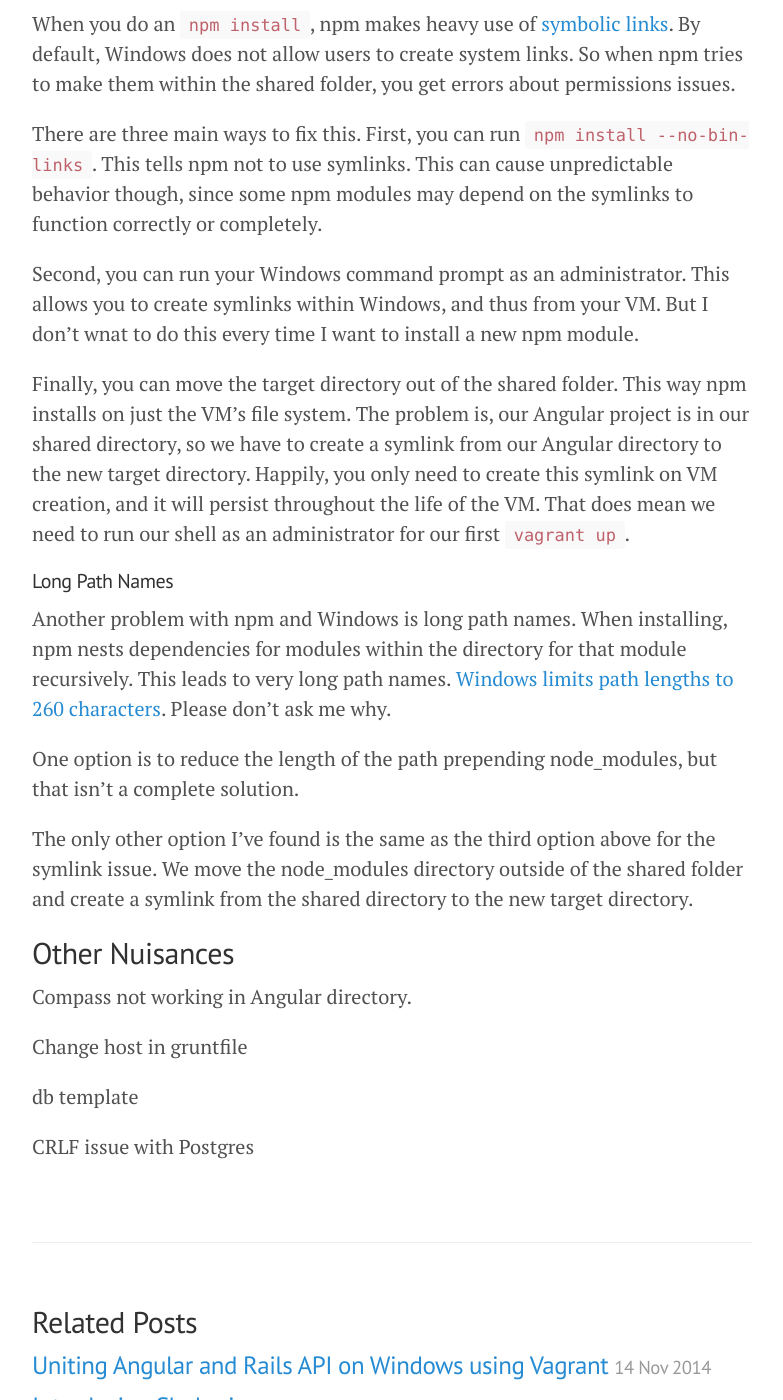
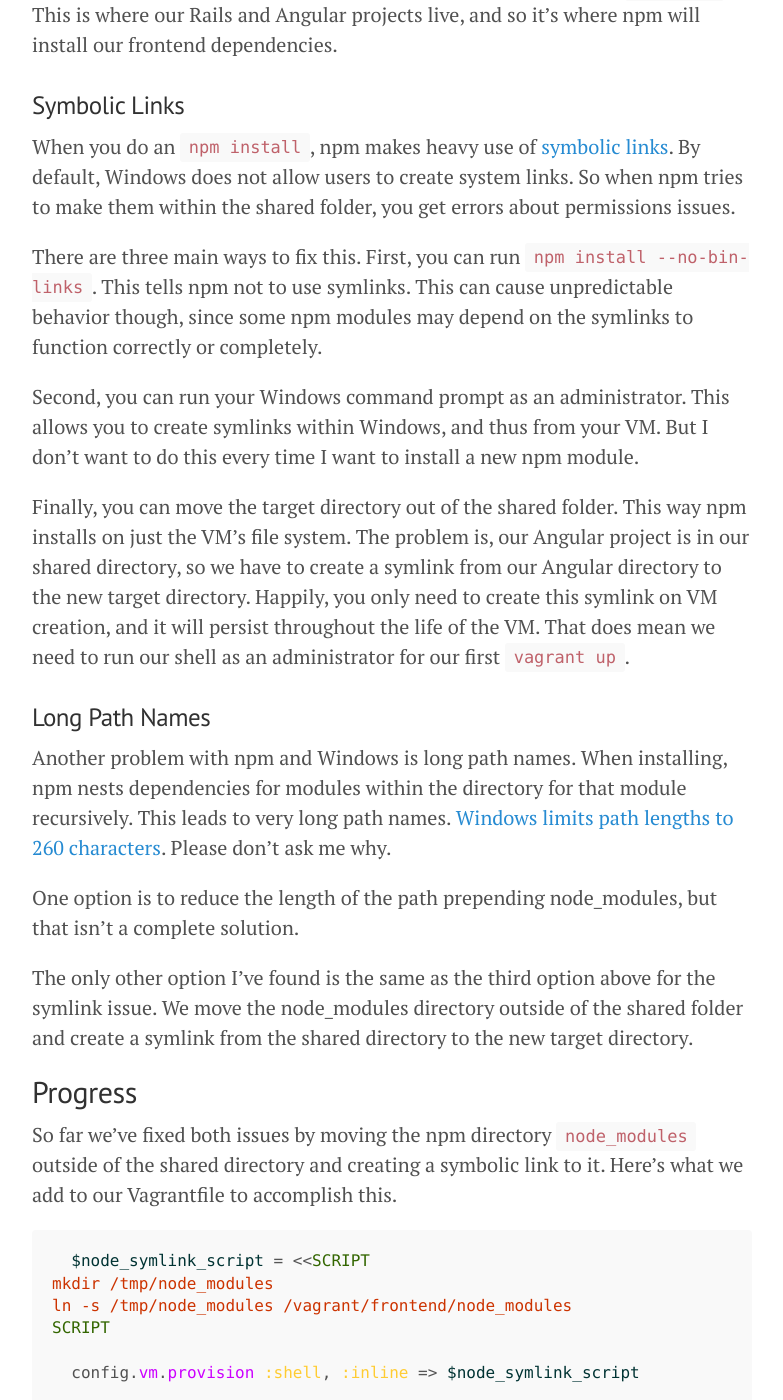
Before and after one commit to shuhari-io/shuhari-io.github.io, a Jekyll site: the page built from _posts/2014-11-18-fixing-our-development-environment.md, in a window 1280 px wide and 1400 px high, scrolled down 917 px. Shown: the whole window, without its empty margins (248-1031 px from the left). Built offline with Jekyll 4.4.1, drawn with Linux system fonts in a browser that asks for light colours; Markdown is read by kramdown in place of the engine named in the settings; some of the changed text lies outside the part shown.

Commit message:
Actually finish draft of Vagrant post.

````diff
--- a/_posts/2014-11-18-fixing-our-development-environment.md
+++ b/_posts/2014-11-18-fixing-our-development-environment.md
@@ -9,23 +9,25 @@
 
 Unfortunately, Windows as my host machine proved to be the biggest obstacle here. The Angular setup provided in that post uses npm to handle dependencies. npm (no you don't capitalize it, even at the beginning of a sentence) makes a few assumptions in its implementation that don't play well with the Windows file system.
 
-### Sharing Folders with a VM
+## Sharing Folders with a VM
 
 When you boot a virtual machine using VirtualBox, it gets its own virtualized file system. It doesn't care about your host machine or its file system, VirtualBox does the hard work of interfacing between the two.
 
 Unless you share a folder from your host machine, of course, as Vagrant does for you. My best understanding is that the folder is purely mounted on your host file system and the VM interfaces with it there.
 
-#### Symbolic Links
+Vagrant automatically shares the folder it ran from with the VM as `/vagrant`. This is where our Rails and Angular projects live, and so it's where npm will install our frontend dependencies.
+
+### Symbolic Links
 
 When you do an `npm install`, npm makes heavy use of [symbolic links](http://en.wikipedia.org/wiki/Symbolic_link). By default, Windows does not allow users to create system links. So when npm tries to make them within the shared folder, you get errors about permissions issues.
 
 There are three main ways to fix this. First, you can run `npm install --no-bin-links`. This tells npm not to use symlinks. This can cause unpredictable behavior though, since some npm modules may depend on the symlinks to function correctly or completely.
 
-Second, you can run your Windows command prompt as an administrator. This allows you to create symlinks within Windows, and thus from your VM. But I don't wnat to do this every time I want to install a new npm module.
+Second, you can run your Windows command prompt as an administrator. This allows you to create symlinks within Windows, and thus from your VM. But I don't want to do this every time I want to install a new npm module.
 
 Finally, you can move the target directory out of the shared folder. This way npm installs on just the VM's file system. The problem is, our Angular project is in our shared directory, so we have to create a symlink from our Angular directory to the new target directory. Happily, you only need to create this symlink on VM creation, and it will persist throughout the life of the VM. That does mean we need to run our shell as an administrator for our first `vagrant up`.
 
-#### Long Path Names
+### Long Path Names
 
 Another problem with npm and Windows is long path names. When installing, npm nests dependencies for modules within the directory for that module recursively. This leads to very long path names. [Windows limits path lengths to 260 characters](http://stackoverflow.com/a/265782/2490035). Please don't ask me why.
 
@@ -33,12 +35,21 @@
 
 The only other option I've found is the same as the third option above for the symlink issue. We move the node_modules directory outside of the shared folder and create a symlink from the shared directory to the new target directory.
 
+## Progress
+
+So far we've fixed both issues by moving the npm directory `node_modules` outside of the shared directory and creating a symbolic link to it. Here's what we add to our Vagrantfile to accomplish this.
+
+```ruby
+  $node_symlink_script = <<SCRIPT
+mkdir /tmp/node_modules
+ln -s /tmp/node_modules /vagrant/frontend/node_modules
+SCRIPT
+
+  config.vm.provision :shell, :inline => $node_symlink_script
+```
+
+You can see the rest of the Vagrantfile and the completed project at [this GitHub repository](https://github.com/brentax/vagrant-rails-api-angular).
+
 ## Other Nuisances
 
-Compass not working in Angular directory.
-
-Change host in gruntfile
-
-db template
-
-CRLF issue with Postgres
+Unfortunately, we're still not quite there yet. I ran into a few more hiccups and bugs before our development environment was fully ready. I'll talk about some more fixes in my next post.
````
